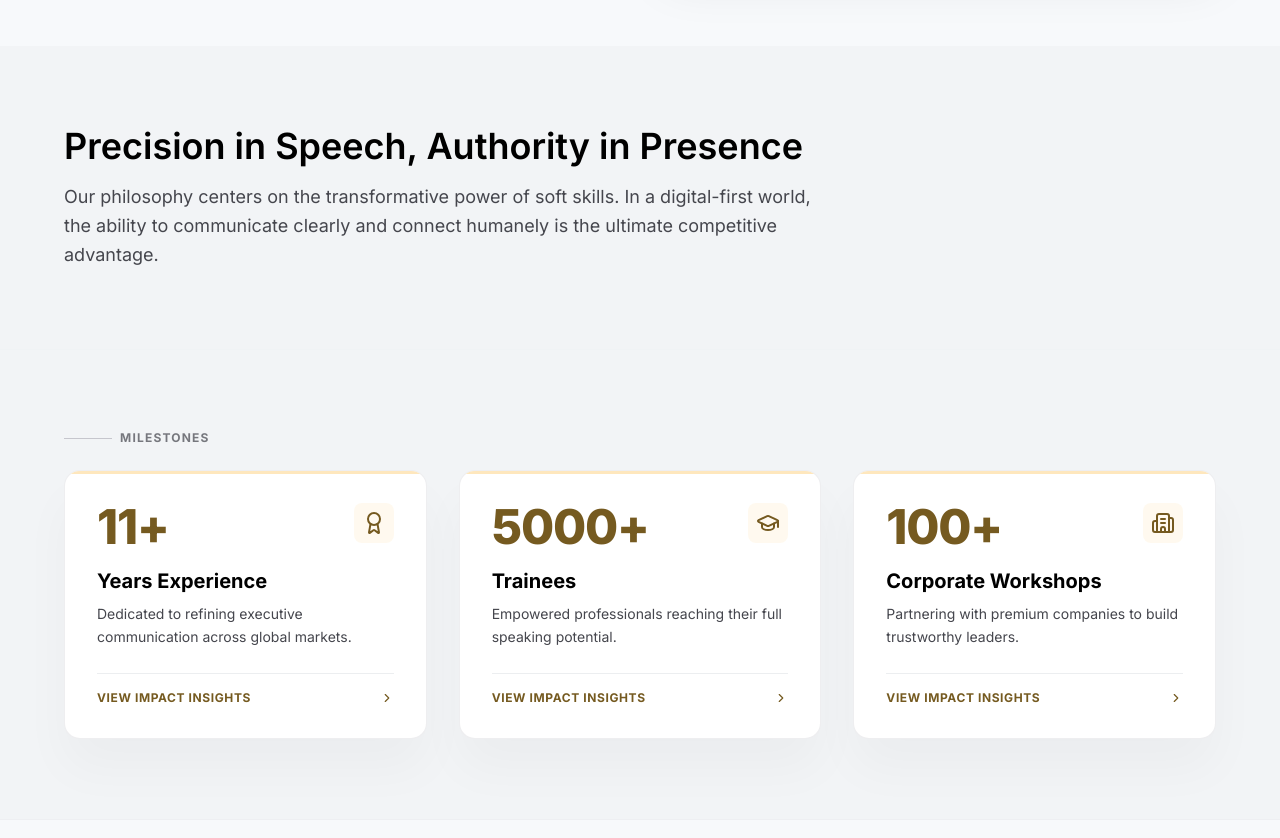
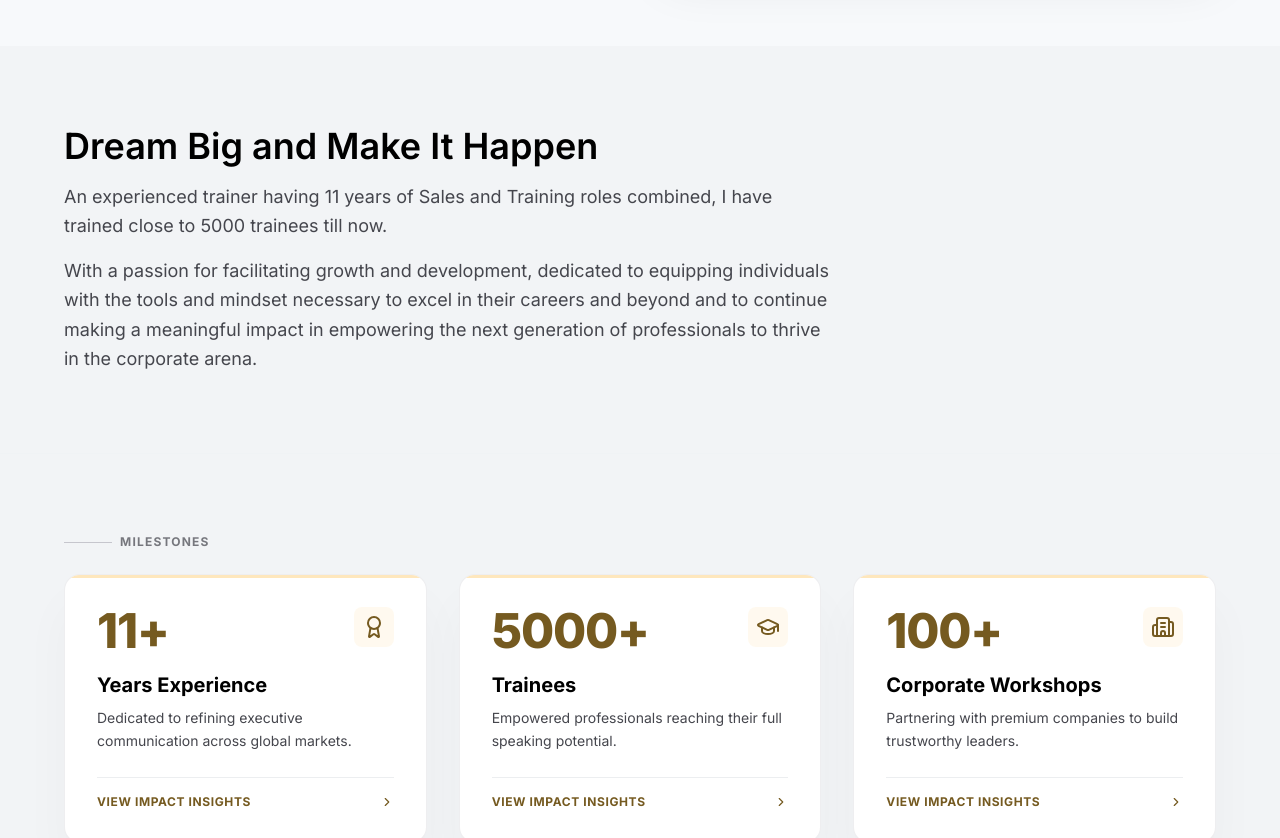
Before and after one commit to akul2006/Elite-Trainer, a React (Vite) app: page / in a window 1280 px wide. Shown: the part 900-1738 px from the top of the page. Built offline with nearby package versions, Linux system fonts and the light colour scheme.

Commit message:
17. about me updated

```diff
--- a/src/components/About.tsx
+++ b/src/components/About.tsx
@@ -13,10 +13,13 @@ export default function About() {
             transition={{ duration: 0.6 }}
           >
             <h2 className="text-3xl md:text-4xl font-semibold text-primary font-display mb-4">
-              Precision in Speech, Authority in Presence
+             Dream Big and Make It Happen
             </h2>
             <p className="text-base sm:text-lg text-on-surface-variant leading-relaxed">
-              Our philosophy centers on the transformative power of soft skills. In a digital-first world, the ability to communicate clearly and connect humanely is the ultimate competitive advantage.
+              An experienced trainer having 11 years of Sales and Training roles combined, I have trained close to 5000 trainees till now.
+            </p>
+            <p className="text-base sm:text-lg text-on-surface-variant leading-relaxed mt-4">
+            With a passion for facilitating growth and development, dedicated to equipping individuals with the tools and mindset necessary to excel in their careers and beyond and to continue making a meaningful impact in empowering the next generation of professionals to thrive in the corporate arena.
             </p>
           </motion.div>
         </div>
--- a/src/components/Footer.tsx
+++ b/src/components/Footer.tsx
@@ -20,7 +20,10 @@ export default function Footer() {
             ELITE COMMUNICATOR
           </p>
           <p className="text-xs sm:text-sm text-on-surface-variant leading-relaxed max-w-sm">
-            © {currentYear} Elite Communicator. All rights reserved. Precision in Speech, Authority in Presence.
+            © {currentYear} Elite Communicator. All rights reserved.
+          </p>
+          <p className="text-xs sm:text-sm text-on-surface-variant leading-relaxed max-w-sm">
+            Dream Big and Make It Happen.
           </p>
         </div>
 
```
